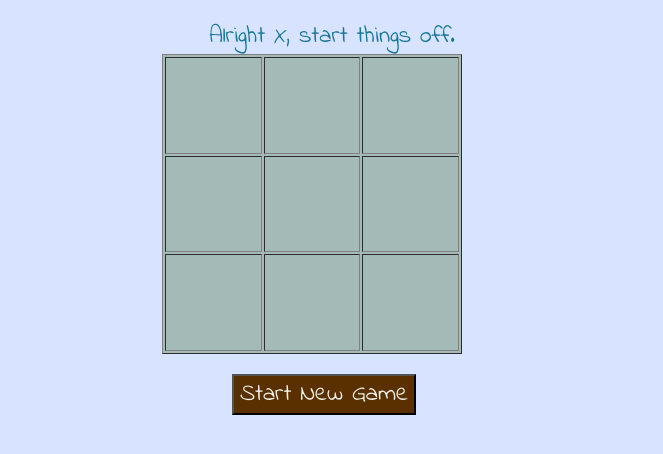
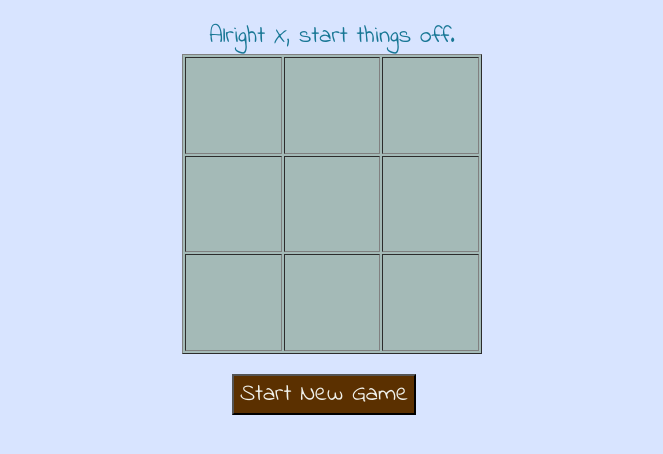
Before and after one commit to cdecamp77/Tic_Tac-Toe, a plain HTML site: page index.html in a window 1280 px wide. Shown: the part 70-524 px from the top of the page, without its empty margins (308-971 px from the left). Drawn offline with Linux system fonts and the light colour scheme.

Commit message:
Final Version, ready to turn in. Might still do some work later

```diff
--- a/css/main.css
+++ b/css/main.css
@@ -10,7 +10,7 @@ table {
     height: 300px;
     width: 300px;
     position: relative;
-    left: 130px;
+    left: 150px;
 }
 
 h1 {
```
